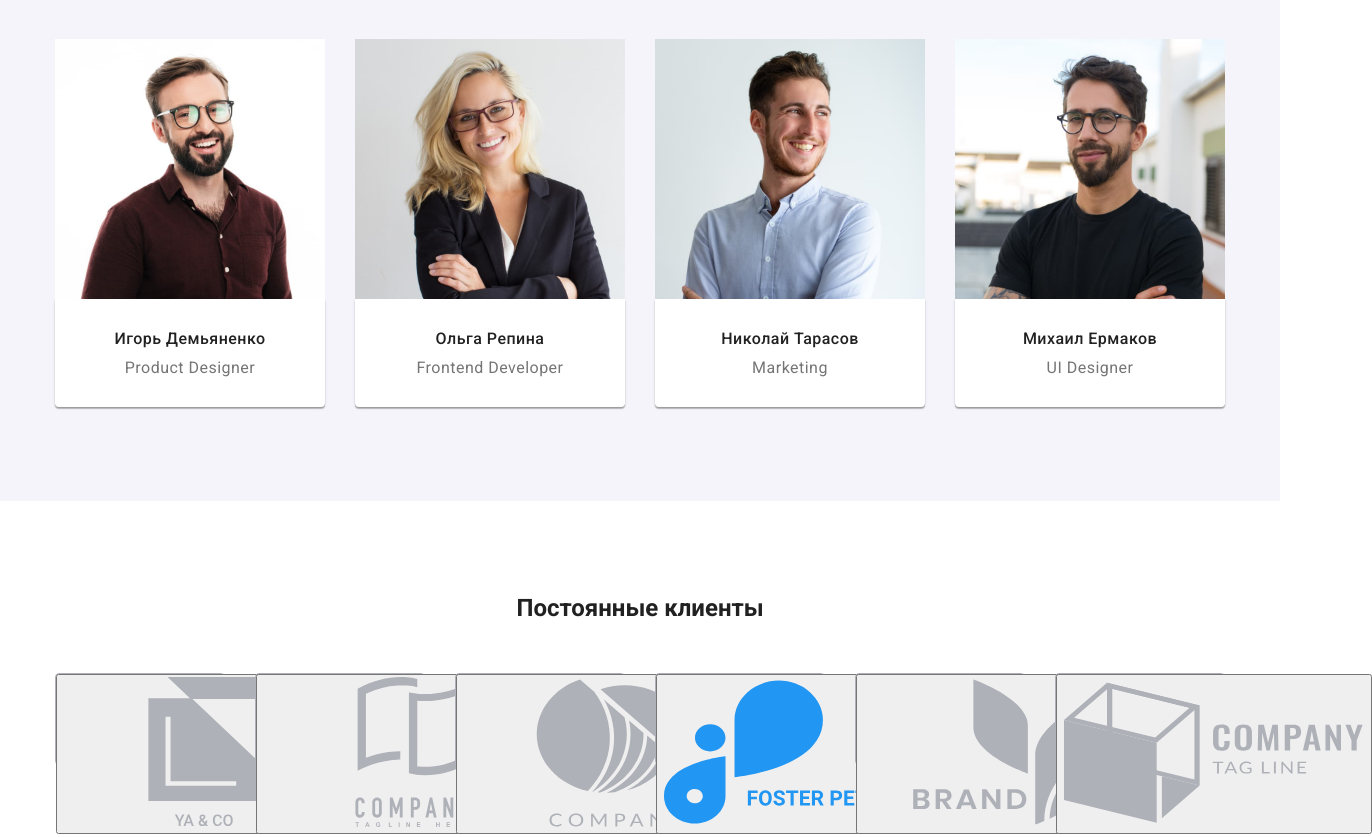
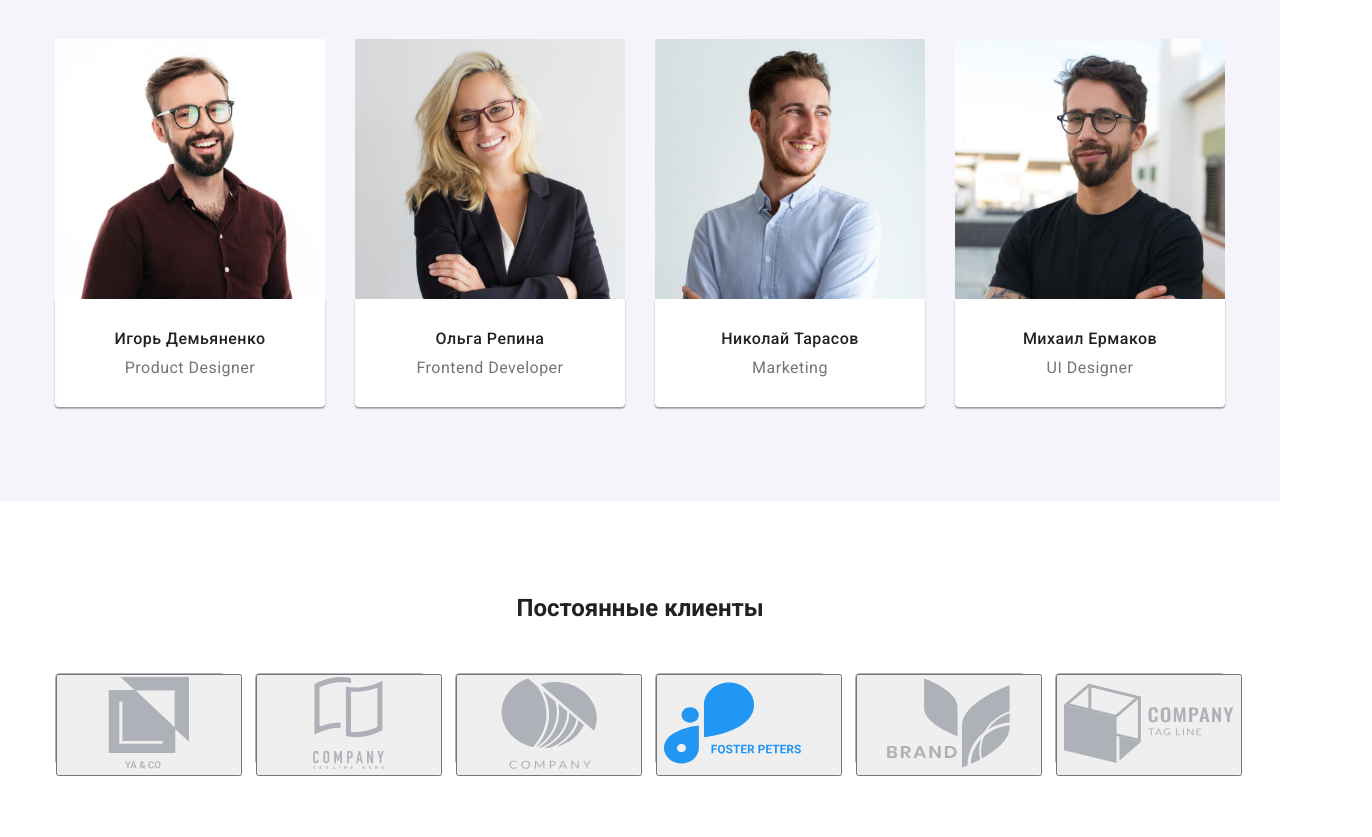
Before and after one commit to Andrey1914/goit-markup-hw-04, a plain HTML site: page index.html in a window 1280 px wide. Shown: the part 1748-2585 px from the top of the page, 1372 px wide, since content can reach past the window. Drawn offline with Linux system fonts and the light colour scheme.

Commit message:
Update styles.css

```diff
--- a/css/styles.css
+++ b/css/styles.css
@@ -313,6 +313,11 @@ span {
   margin-left: 30px;
 }
 
+.button-icon {
+  width: 170px;
+  height: 92px;
+}
+
 /* footer */
 .page-footer {
   padding-top: 60px;
```
